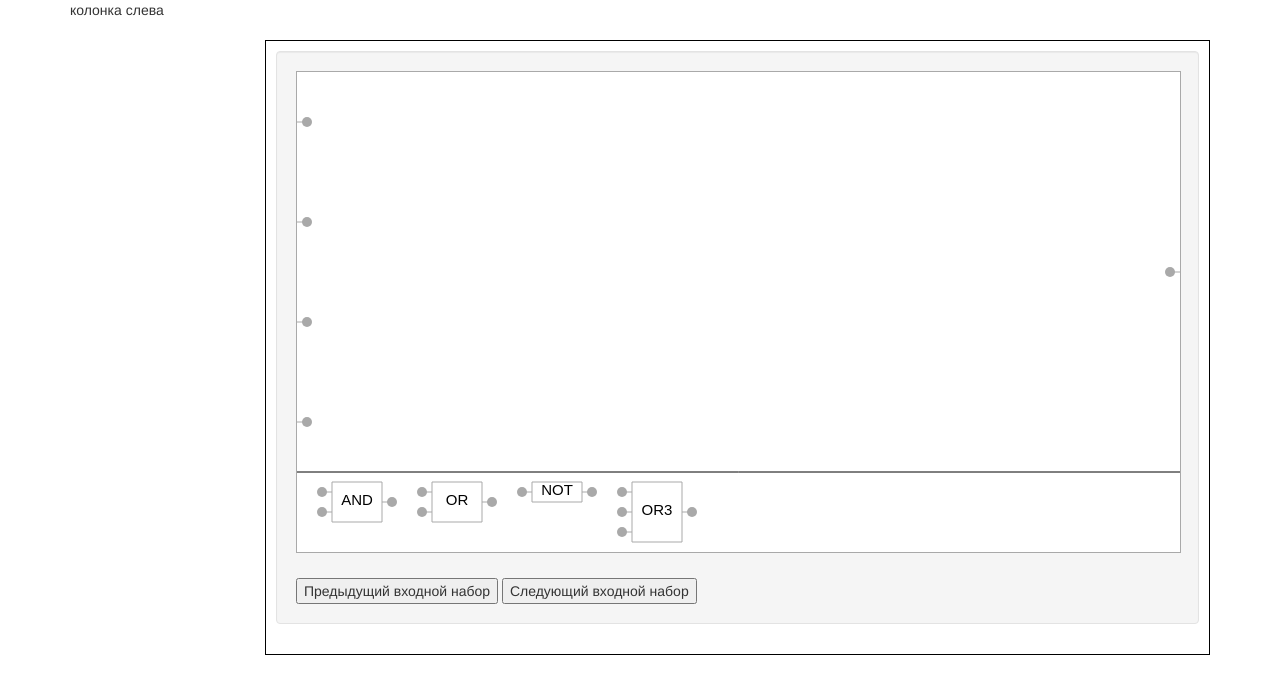
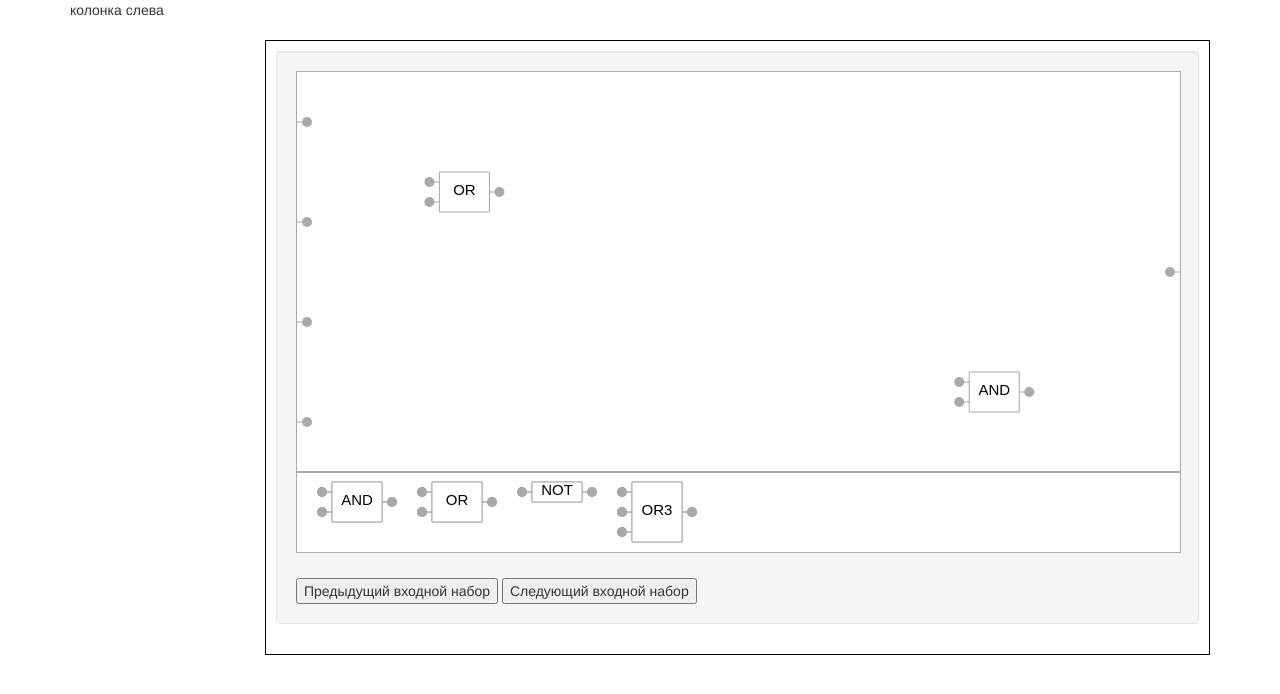
Before and after one commit to ipo-kio/dmti_js, a website: page src/index.html in a window 1280 px wide. Drawn offline with Linux system fonts and the light colour scheme.

Commit message:
creation and deleting elements

```diff
--- a/src/index.html
+++ b/src/index.html
@@ -40,7 +40,8 @@
                 '{"id": 2, "inputNum":2, "outputNum":1, "func":"output[0]=input[0]|input[1]","name":"OR"}, ' +
                 '{"id": 4, "inputNum":1, "outputNum":1, "func":"output[0]=!input[0]","name":"NOT"}, ' +
                 '{"id": 3, "inputNum":3, "outputNum":1, "func":"output[0]=input[0]|input[1]|input[2]", "name":"OR3"}], ' +
-                '"level": "boolean", "inputNum":4, "outputNum":1}');
+                '"level": "boolean", "inputNum":4, "outputNum":1}', '{"elements": [{"id": 7, "base": 1, "x": 0.75, "y": 300}, ' +
+                '{"id": 8, "base": 2, "x": 0.15, "y": 100}]}');
     </script>
 </body>
 </html>
--- a/src/scheme/script.js
+++ b/src/scheme/script.js
@@ -117,8 +117,8 @@ var qwerty00003 = (function () {
 
     var delimiter = new createjs.Shape();
     delimiter.y = this.gui.activeHeight;
-    delimiter.graphics.setStrokeStyle(1);
-    delimiter.graphics.beginStroke("black");
+    delimiter.graphics.setStrokeStyle(2);
+    delimiter.graphics.beginStroke("darkgray");
     delimiter.graphics.moveTo(0, 0);
     delimiter.graphics.lineTo(this.gui.width, 0);
     this.gui.stage.addChild(delimiter);
@@ -126,6 +126,7 @@ var qwerty00003 = (function () {
     this.initGlobalConnectors();
     this.initBases();
 
+    this.gui.stage.enableMouseOver(10);
     this.gui.stage.update();
     createjs.Ticker.setFPS(60);
     createjs.Ticker.addEventListener("tick", this.gui.stage);
@@ -153,7 +154,7 @@ var qwerty00003 = (function () {
   Scheme.prototype.initGlobalConnectors = function () {
     var space = this.gui.activeHeight/this.config.inputNum;
     for (var i = 0; i < this.config.inputNum; i++) {
-      var input = new Connector(i, 0, this.gui, this.gui.connectorFromElementSpace, i*(space)+space/2);
+      var input = new Connector(i, 0, this.gui, this.gui.connectorFromElementSpace, i*(space)+space/2, true, null);
       this.inputs.push(input);
       this.gui.stage.addChild(input.view);
       this.gui.stage.addChild(makeConnectorLine(0, i*(space)+space/2, this.gui.connectorFromElementSpace));
@@ -161,7 +162,7 @@ var qwerty00003 = (function () {
 
     space = this.gui.activeHeight/this.config.outputNum;
     for (var j = 0; j < this.config.outputNum; j++) {
-      var output = new Connector(j, 0, this.gui, this.gui.width - this.gui.connectorFromElementSpace, j*(space)+space/2);
+      var output = new Connector(j, 0, this.gui, this.gui.width - this.gui.connectorFromElementSpace, j*(space)+space/2, false, null);
       this.outputs.push(output);
       this.gui.stage.addChild(output.view);
       this.gui.stage.addChild(makeConnectorLine(this.gui.width - this.gui.connectorFromElementSpace, j*(space)+space/2, this.gui.connectorFromElementSpace));
@@ -174,16 +175,33 @@ var qwerty00003 = (function () {
   Scheme.prototype.initBases = function () {
     for (var i = 0; i < this.config.bases.length; i++) {
       var baseJson = this.config.bases[i];
-      var base = new Base(baseJson.id, baseJson.inputNum, baseJson.outputNum, baseJson.func, baseJson.name, this.gui);
+      var base = new Base(baseJson.id, baseJson.inputNum, baseJson.outputNum, baseJson.func, baseJson.name, this.gui,
+          i*(this.gui.elemWidth*2)+this.gui.elemWidth/2, this.gui.activeHeight+this.gui.elemConnectorSpace/2);
       this.bases.push(base);
-      base.view.x = i*(this.gui.elemWidth*2)+this.gui.elemWidth/2;
-      base.view.y = this.gui.activeHeight+this.gui.elemConnectorSpace/2;
-      this.gui.stage.addChild(base.view);
     }
   };
 
+  Scheme.prototype.getBaseById = function(id){
+    for (var i = 0; i < this.bases.length; i++) {
+      var base = this.bases[i];
+      if(base.id==id){
+        return base;
+      }
+    }
+    return null;
+  };
+
   Scheme.prototype.load = function (solution) {
-    this.groups = [];
+    for (var i = 0; i < this.elements.length; i++) {
+      var oldElement = this.elements[i];
+      this.gui.stage.removeChild(oldElement.view);
+    }
+    this.elements = [];
+    for (var j = 0; j < solution.elements.length; j++) {
+      var elementJson = solution.elements[j];
+      var element = new Element(elementJson.id, this.getBaseById(elementJson.base), elementJson.x*this.gui.width, elementJson.y, this.gui);
+      this.gui.stage.addChild(element.view);
+    }
 
   };
 
@@ -197,12 +215,14 @@ var qwerty00003 = (function () {
   };
 
 
-  function Connector(number, value, gui, x, y) {
+  function Connector(number, value, gui, x, y, input, element) {
     this.number = number;
     this.value = value;
     this.view = new createjs.Container();
     this.view.x = x;
     this.view.y = y;
+    this.input=input;
+    this.element=element;
 
     var shape = new createjs.Shape();
     shape.graphics.beginFill("darkgray");
@@ -212,55 +232,123 @@ var qwerty00003 = (function () {
   }
 
   /**
-   * Basic elements
+   * Basic element
+   * Contains recoverable element for drag'n'drop
+   * And element just for background
+   *
    * @param id - id
    * @param inputNum - amount of inputs
    * @param outputNum - amount of outputs
    * @param func - function
    * @param name - name of element
    * @param gui - global gui
+   * @param x - x position on the scene
+   * @param y - y position on the scene
    * @constructor
    */
-  function Base(id, inputNum, outputNum, func, name, gui) {
+  function Base(id, inputNum, outputNum, func, name, gui, x, y) {
     this.id = id;
     this.inputNum = inputNum;
     this.outputNum = outputNum;
     this.func = func;
+    this.name=name;
     this.gui = gui;
+    this.x=x;
+    this.y=y;
+
+    var base = this;
+    var elementBase = new Element(Element.counter+1, base, x, y, base.gui);
+    gui.stage.addChild(elementBase.view);
+
+    this.recoverElement();
+  }
+
+  /**
+   * recover draggable element with flag - onBase
+   */
+  Base.prototype.recoverElement = function(){
+    var element = new Element(Element.counter+1, this, this.x, this.y, this.gui);
+    this.gui.stage.addChild(element.view);
+    element.onBase = true;
+  };
+
+
+  /**
+   * Scheme element
+   * @param id - id
+   * @param base - base element
+   * @param x - x
+   * @param y - y
+   * @constructor
+   */
+  function Element(id, base, x, y, gui){
+    this.id=id;
+    this.onBase = false;
+    Element.counter = Math.max(this.id, Element.counter);
+    this.base=base;
+    this.x=x;
+    this.y=y;
 
     this.view = new createjs.Container();
-    var height = Math.max(inputNum, outputNum)*gui.elemConnectorSpace;
+    var height = Math.max(base.inputNum, base.outputNum)*gui.elemConnectorSpace;
     var shape = new createjs.Shape();
     shape.graphics.beginStroke("darkgray");
+    shape.graphics.beginFill("white");
     shape.graphics.drawRect(0, 0, gui.elemWidth, height);
     shape.x = gui.connectorFromElementSpace;
     this.view.addChild(shape);
 
-    var text = new createjs.Text(name, gui.elemConnectorSpace*0.75 + "px Arial", "#000");
+    var text = new createjs.Text(base.name, gui.elemConnectorSpace*0.75 + "px Arial", "#000");
     text.x = gui.connectorFromElementSpace+((gui.elemWidth-text.getBounds().width)/2);
     text.y = (height-(gui.elemConnectorSpace*0.87))/2;
     this.view.addChild(text);
 
-    var space = height/inputNum;
-    for (var i = 0; i < inputNum; i++) {
-      var input = new Connector(i, 0, gui, 0, i*(space)+space/2);
+    var space = height/base.inputNum;
+    for (var i = 0; i < base.inputNum; i++) {
+      var input = new Connector(i, 0, gui, 0, i*(space)+space/2,  true, this);
       this.view.addChild(input.view);
       this.view.addChild(makeConnectorLine(0, i*(space)+space/2, gui.connectorFromElementSpace));
     }
 
-    var space = height/outputNum;
-    for (var j = 0; j < outputNum; j++) {
-      var output = new Connector(j, 0, gui, gui.connectorFromElementSpace*2+gui.elemWidth, j*(space)+space/2);
+    var space = height/base.outputNum;
+    for (var j = 0; j < base.outputNum; j++) {
+      var output = new Connector(j, 0, gui, gui.connectorFromElementSpace*2+gui.elemWidth, j*(space)+space/2, false, this);
       this.view.addChild(output.view);
       this.view.addChild(makeConnectorLine(gui.connectorFromElementSpace+gui.elemWidth, j*(space)+space/2, gui.connectorFromElementSpace));
     }
 
+    this.view.x=x;
+    this.view.y=y;
 
+    var elem = this;
+    var view = this.view;
+
+    view.cursor = "pointer";
+
+    view.on('mousedown', function(e){
+      if(elem.onBase){
+        elem.onBase=false;
+        elem.base.recoverElement();
+      }
+      var posX = e.stageX;
+      var posY = e.stageY;
+      view.offset = {x: this.x - posX, y: this.y - posY};
+      gui.stage.setChildIndex(view, gui.stage.numChildren-1);
+    });
+
+    view.on("pressmove", function(evt) {
+      view.x = evt.stageX + view.offset.x;
+      view.y = evt.stageY + view.offset.y;
+    });
+
+    view.on("pressup", function(evt) {
+      if(view.y>gui.activeHeight){
+        gui.stage.removeChild(view);
+      }
+    });
   }
 
-  Base.prototype.toString = function () {
-    return this.inputNum + "[" + this.outputNum + "]" + " > " + this.func;
-  };
+  Element.counter = 0;
 
   /**
    * Creates line for connector in specific place
```
